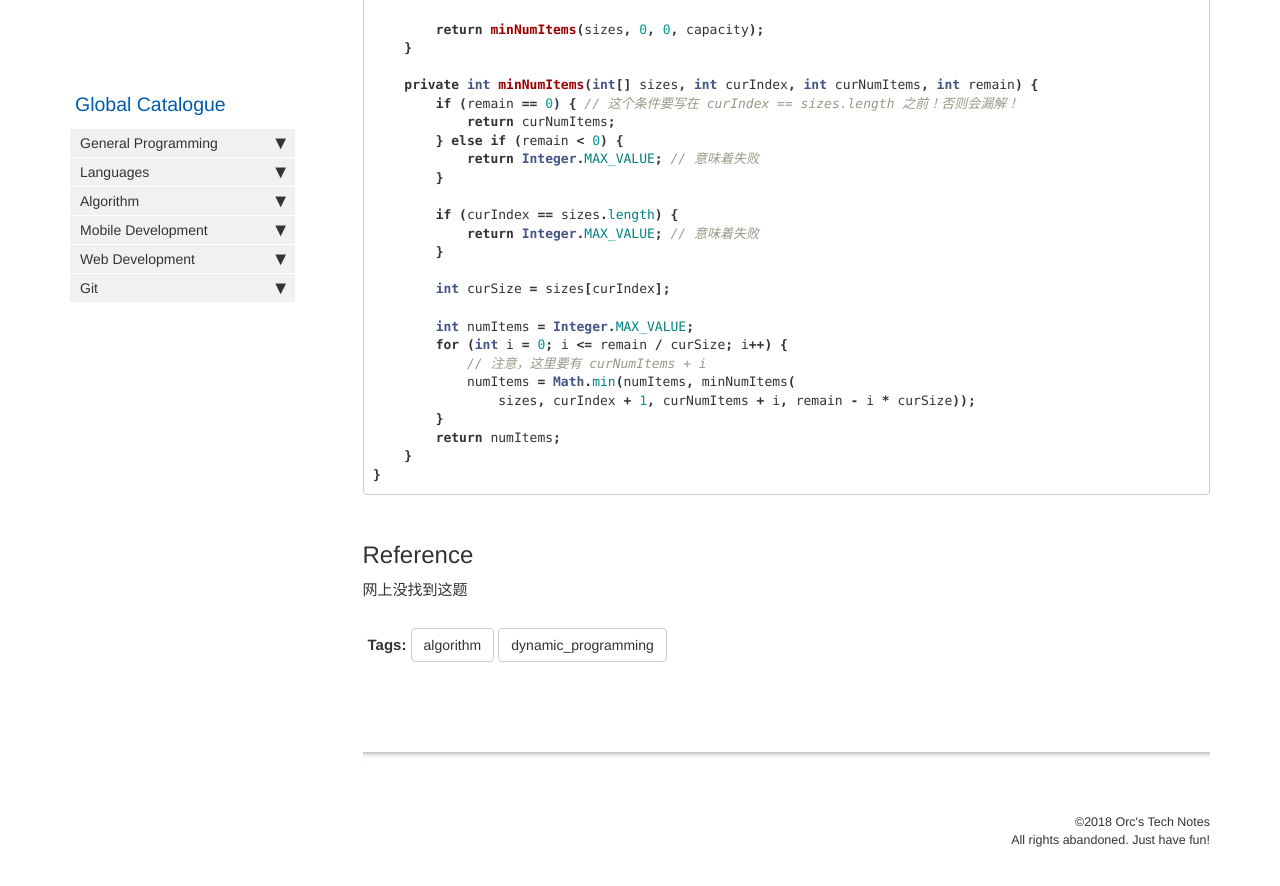
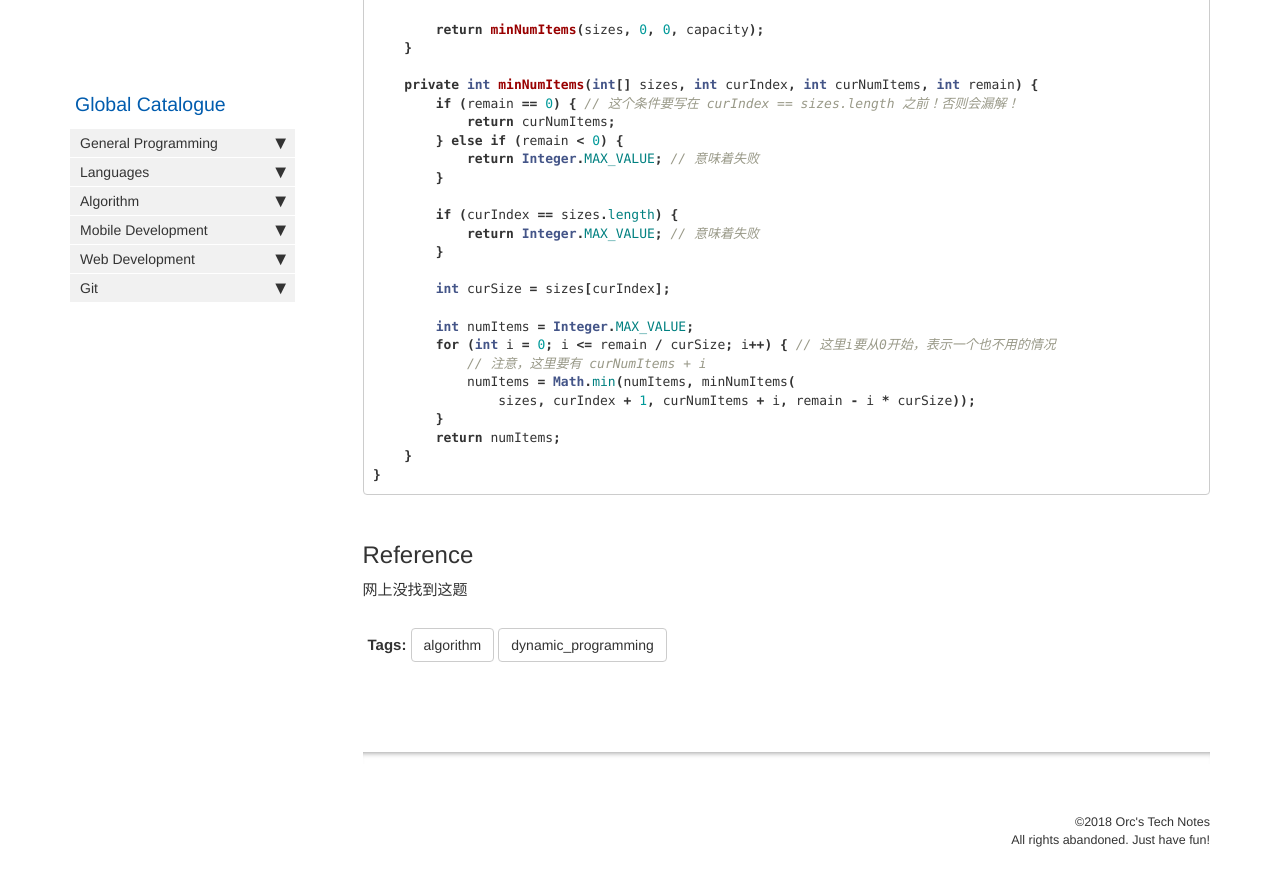
Before and after one commit to HungryOrc/hungryorc.github.io, a Jekyll site: the page built from pages/algorithm/algorithm_backpack_unlimited_1Attr_exactFill_returnMinNumOfItems.md, in a window 1280 px wide and 900 px high, scrolled down 4148 px. Shown: the top 886 px of the window. Built offline with Jekyll 4.4.1, drawn with Linux system fonts in a browser that asks for light colours; nearby versions of some CDN libraries; comment, search, counter and statistics services are not loaded.

Commit message:
Update algorithm_backpack_unlimited_1Attr_exactFill_returnMinNumOfItems.md

```diff
--- a/pages/algorithm/algorithm_backpack_unlimited_1Attr_exactFill_returnMinNumOfItems.md
+++ b/pages/algorithm/algorithm_backpack_unlimited_1Attr_exactFill_returnMinNumOfItems.md
@@ -195,7 +195,7 @@ class Solution {
         int curSize = sizes[curIndex];
 
         int numItems = Integer.MAX_VALUE;
-        for (int i = 0; i <= remain / curSize; i++) {
+        for (int i = 0; i <= remain / curSize; i++) { // 这里i要从0开始，表示一个也不用的情况
             // 注意，这里要有 curNumItems + i
             numItems = Math.min(numItems, minNumItems(
                 sizes, curIndex + 1, curNumItems + i, remain - i * curSize));
```
